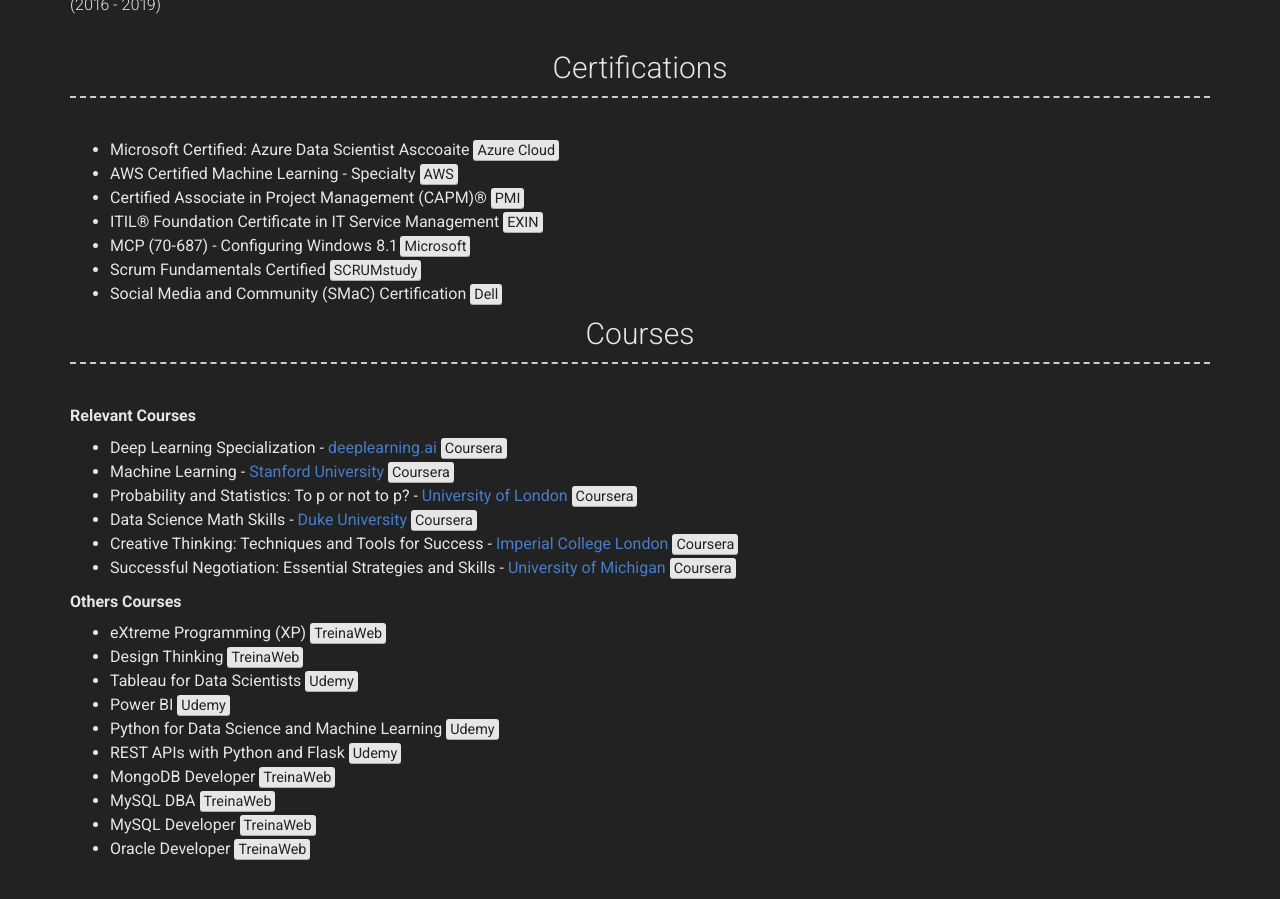
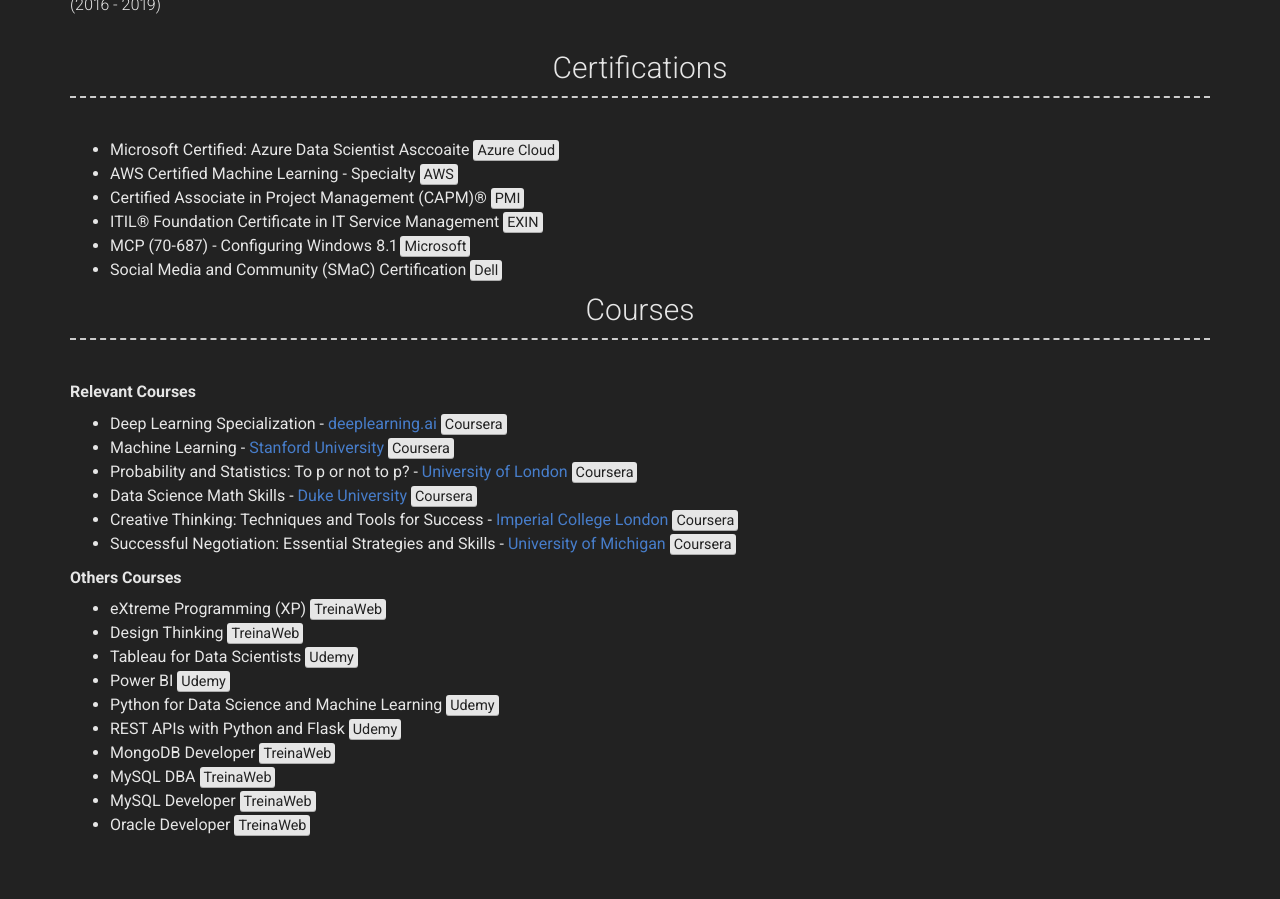
Before and after one commit to DougTrajano/resume, a Jekyll site: the page built from index.md, in a window 1280 px wide and 900 px high, scrolled down 2201 px. Built offline with Jekyll 4.4.1, drawn with Linux system fonts in a browser that asks for light colours; nearby versions of some CDN libraries.

Commit message:
remove SCRUMstudy

```diff
--- a/_config.yml
+++ b/_config.yml
@@ -76,7 +76,6 @@ more_content: | # this will include new lines to allow paragraphs
   - Certified Associate in Project Management (CAPM)® <mark>PMI</mark>
   - ITIL® Foundation Certificate in IT Service Management <mark>EXIN</mark>
   - MCP (70-687) - Configuring Windows 8.1 <mark>Microsoft</mark>
-  - Scrum Fundamentals Certified <mark>SCRUMstudy</mark>
   - Social Media and Community (SMaC) Certification <mark>Dell</mark>
 
   ### Courses
```
